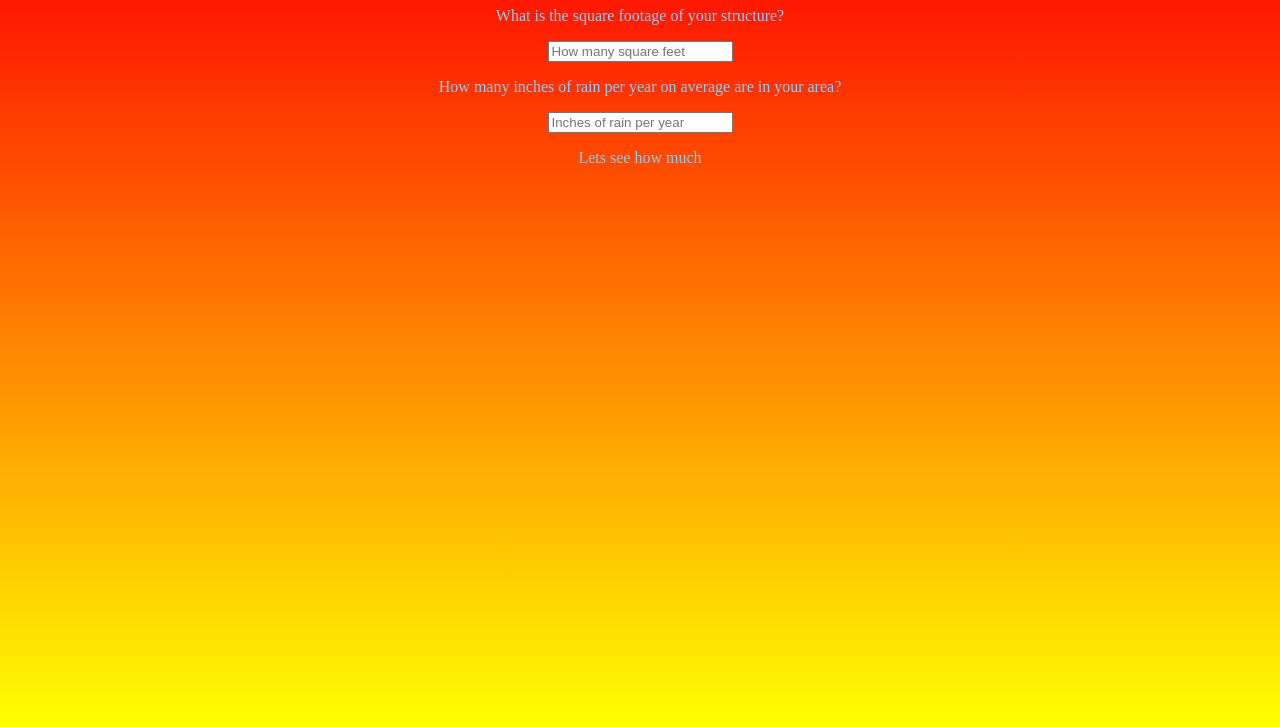
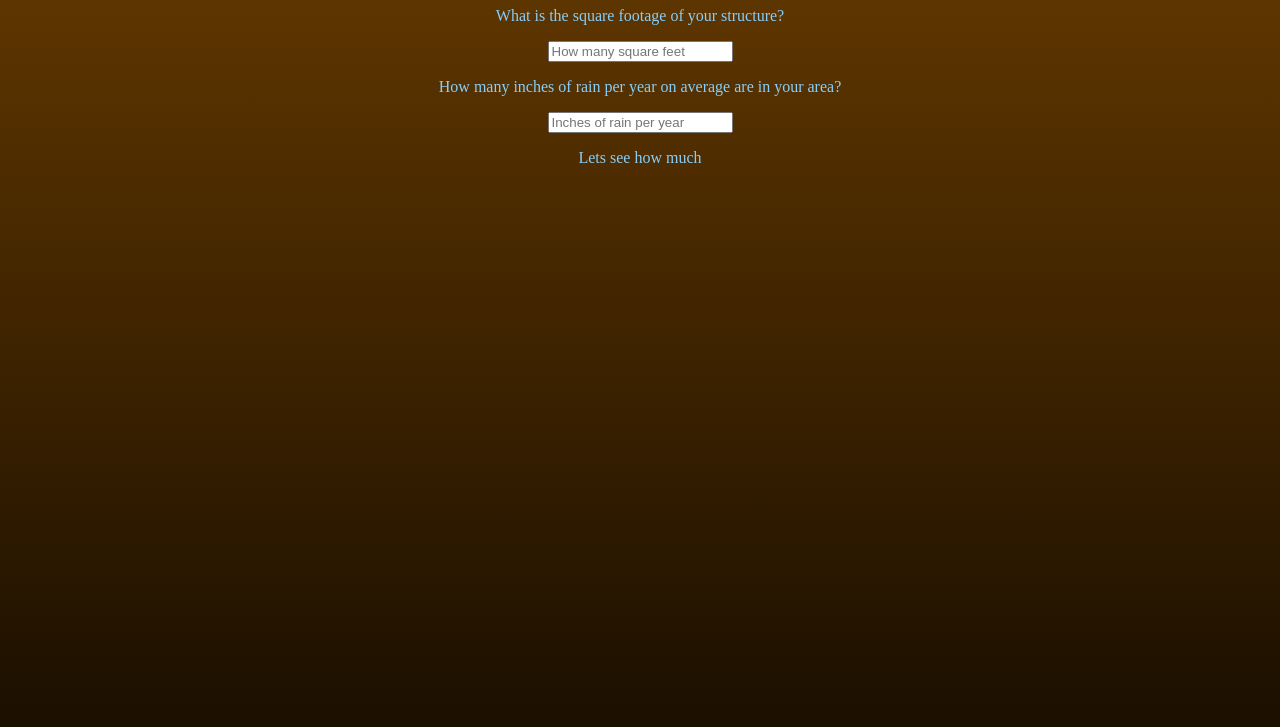
Before and after one commit to Failfer/Roof-Water, a plain HTML site: page index.html in a window 1280 px wide. Shown: the part 73-800 px from the top of the page. Drawn offline with Linux system fonts and the light colour scheme.

Commit message:
changed background gradient color
made it a color scheme I like  more, a dark brown into black, thogh it does feel ominous I gotta say, maybe I should tweak that later

```diff
--- a/style.css
+++ b/style.css
@@ -1,6 +1,6 @@
 body{
     text-align: center;
-    background-image: linear-gradient(red, yellow);
+    background-image: linear-gradient(rgb(100, 57, 0), rgb(27, 15, 0));
     background-repeat: no-repeat;
     background-attachment: fixed;
     background-size: 100% 100%;
```
